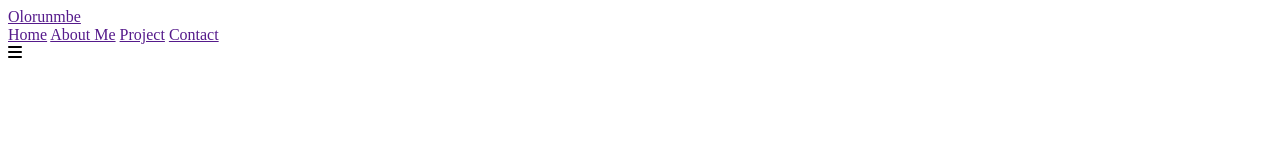
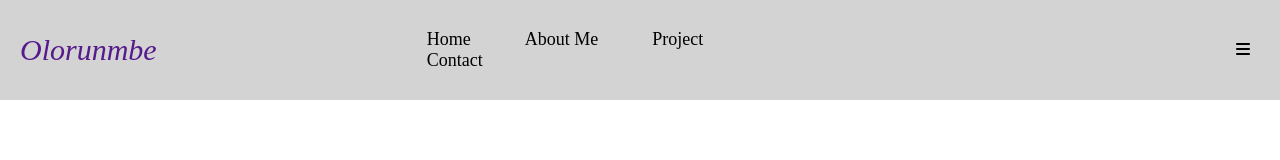
Before and after one commit to JayDev27/Portfolio, a plain HTML site: page index.html in a window 1280 px wide. Drawn offline with Linux system fonts and the light colour scheme.

Commit message:
nav bar styled with css

```diff
--- a/index.html
+++ b/index.html
@@ -1,6 +1,7 @@
 <!DOCTYPE html>
 <html lang="en">
 <head>
+    <link rel="stylesheet" href="styles.css">
     <link rel="stylesheet" href="https://cdnjs.cloudflare.com/ajax/libs/font-awesome/6.4.0/css/all.min.css" integrity="sha512-iecdLmaskl7CVkqkXNQ/ZH/XLlvWZOJyj7Yy7tcenmpD1ypASozpmT/E0iPtmFIB46ZmdtAc9eNBvH0H/ZpiBw==" crossorigin="anonymous" referrerpolicy="no-referrer" />
     <meta charset="UTF-8">
     <meta name="viewport" content="width=device-width, initial-scale=1.0">
@@ -10,18 +11,18 @@
     <header>
         <nav>
             <div>
-                <a href="">Olorunmbe</a>
+                <a class="logo" href="">Olorunmbe</a>
             </div>
 
             <div>
-                <a href="">Home</a>
-                <a href="">About Me</a>
-                <a href="">Project</a>
-                <a href="">Contact</a>
+                <a class="links" href="">Home</a>
+                <a class="links"  href="">About Me</a>
+                <a class="links"  href="">Project</a>
+                <a class="links"  href="">Contact</a>
             </div>
 
             <div>
-                <i class="fa-solid fa-bars"></i>
+                <i class="fa-solid fa-bars icons"></i>
             </div>
         </nav>
     </header>
--- /dev/null
+++ b/styles.css
@@ -0,0 +1,34 @@
+*{
+    width: 100%;
+    height: auto;
+    padding: 0%;
+    margin: 0%;
+}
+
+nav{
+    width: 100%;
+    height: 100px;
+    background-color: lightgrey;
+    display: flex;
+    align-items: center;
+    justify-content: space-between;
+}
+
+.logo{
+text-decoration: none;
+font-size: 30px;
+font-style: oblique;
+margin-left: 20px;
+}
+
+.links{
+    text-decoration: none;
+    font-size: 18px;
+    color: black;
+    margin-right: 50px;
+}
+
+.icons{
+    text-align: right;
+ margin-left: -30px;
+}
```
